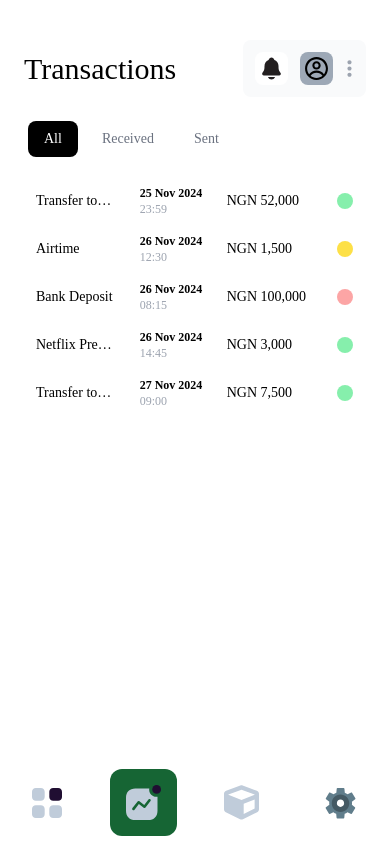
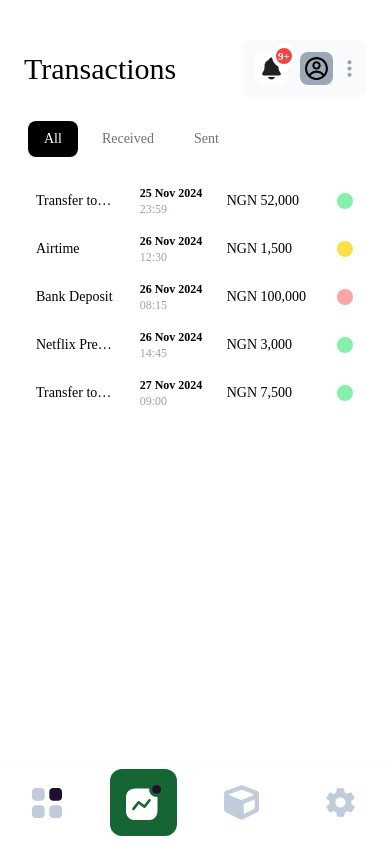
Before and after one commit to AYANO-EMMANUEL/core-banking-app, a React (Vite) app: page /activity in a window 390 px wide. Built offline with nearby package versions, Linux system fonts and the light colour scheme; a web font is replaced by a local one.

Commit message:
Bottom bar colours

```diff
--- a/package.json
+++ b/package.json
@@ -21,7 +21,8 @@
     "react-router-dom": "^6.28.1",
     "tailwind-merge": "^2.5.2",
     "tailwindcss-animate": "^1.0.7",
-    "typescript": "^5.6.2"
+    "typescript": "^5.6.2",
+    "zustand": "^5.0.3"
   },
   "devDependencies": {
     "@eslint/js": "^9.9.0",
--- a/src/components/BottomBar.jsx
+++ b/src/components/BottomBar.jsx
@@ -1,6 +1,7 @@
 /* eslint-disable react/prop-types */
 import { FaCube } from "react-icons/fa";
 import { FcSettings } from "react-icons/fc";
+import { IoMdSettings } from "react-icons/io";
 import { NavLink } from "react-router-dom";
 
 
@@ -16,13 +17,13 @@ const BottomBar = () => {
       >
         <path
           d="M14.0756 0H17.4616C18.8639 0 20.0001 1.14585 20.0001 2.55996V5.97452C20.0001 7.38864 18.8639 8.53449 17.4616 8.53449H14.0756C12.6734 8.53449 11.5371 7.38864 11.5371 5.97452V2.55996C11.5371 1.14585 12.6734 0 14.0756 0Z"
-          fill={color}
+          fill={color}  className="pathNavIcon2"
         />
         <path
           fillRule="evenodd"
           clipRule="evenodd"
           d="M2.53852 0H5.92449C7.32676 0 8.46301 1.14585 8.46301 2.55996V5.97452C8.46301 7.38864 7.32676 8.53449 5.92449 8.53449H2.53852C1.13626 8.53449 0 7.38864 0 5.97452V2.55996C0 1.14585 1.13626 0 2.53852 0ZM2.53852 11.4655H5.92449C7.32676 11.4655 8.46301 12.6114 8.46301 14.0255V17.44C8.46301 18.8532 7.32676 20 5.92449 20H2.53852C1.13626 20 0 18.8532 0 17.44V14.0255C0 12.6114 1.13626 11.4655 2.53852 11.4655ZM17.4615 11.4655H14.0755C12.6732 11.4655 11.537 12.6114 11.537 14.0255V17.44C11.537 18.8532 12.6732 20 14.0755 20H17.4615C18.8637 20 20 18.8532 20 17.44V14.0255C20 12.6114 18.8637 11.4655 17.4615 11.4655Z"
-          fill={colorTwo}
+          fill={colorTwo} className="pathNavIcon1"
         />
       </svg>
     );
@@ -41,34 +42,37 @@ const BottomBar = () => {
           fillRule="evenodd"
           clipRule="evenodd"
           d="M13.2428 2.73756C13.2428 4.95855 15.0459 6.75902 17.2702 6.75902C17.5151 6.75782 17.7594 6.73431 18 6.68878V14.6615C18 18.0156 16.0215 20 12.6624 20H5.34636C1.97851 20 0 18.0156 0 14.6615V7.3561C0 4.00195 1.97851 2 5.34636 2H13.3131C13.2659 2.243 13.2423 2.49001 13.2428 2.73756ZM11.15 12.8966L14.0078 9.20878V9.19122C14.2525 8.86247 14.1901 8.39889 13.8671 8.14634C13.7108 8.02568 13.5122 7.97345 13.3167 8.00159C13.1211 8.02972 12.9453 8.1358 12.8295 8.29561L10.4201 11.3951L7.6766 9.23512C7.51997 9.11309 7.32071 9.05922 7.12381 9.08565C6.92691 9.11208 6.74898 9.2166 6.63019 9.37561L3.67562 13.1863C3.57177 13.3158 3.51586 13.4771 3.51734 13.6429C3.5002 13.9781 3.71187 14.2826 4.03238 14.3838C4.35288 14.485 4.70138 14.3573 4.88031 14.0732L7.35125 10.8771L10.0948 13.0283C10.2508 13.1541 10.4514 13.2111 10.6504 13.1863C10.8494 13.1615 11.0297 13.0569 11.15 12.8966Z"
-          fill={colorTwo}
+          fill={colorTwo} className="pathNavIcon1"
         />
-        <circle cx="17.5" cy="2.5" r="2.5" fill={color} />
+        <circle cx="17.5" cy="2.5" r="2.5" fill={color} className="pathNavIcon2"/>
       </svg>
     );
   };
-
-  const BottomNavLink = ({to, icon}) => {
-    return (<NavLink
-      to={`/${to}`}
-      className={({ isActive }) =>
-        isActive ? " cursor-pointer block pathNavIcon bg-green-primary rounded-xl" : "cursor-pointer block hover:bg-gray-100 rounded-xl"
-       }
-
-    >
-      <div className="flex flex-col items-center align-middle p-4">
-        {icon}
-      </div>
-    </NavLink>)
-  };
+  const ActiveBottomNav = ({ isActive }) => isActive ? " cursor-pointer block pathNavIcon bg-green-primary rounded-xl text-white " : "cursor-pointer block hover:bg-gray-100 rounded-xl";
 
 
   return (
-    <div className="md:hidden sticky bottom-0 left-0 bg-white flex items-center justify-around py-2">
-      <BottomNavLink to={'app'} icon={<DashboardIcon color={"#200E32"} colorTwo={"#C0CCDA"}/>} />
-      <BottomNavLink to={'activity'} icon={<ActivityIcon color={"#200E32"} colorTwo={"#C0CCDA"}/>} />
-      <BottomNavLink to={'products'} icon={<FaCube color={"#C0CCDA"} size={"35"}/>} />
-      <BottomNavLink to={'settings'} icon={<FcSettings color={"#200E32"} colorTwo={"#C0CCDA"} size={"35"}/>} />
+    <div className="md:hidden sticky bottom-0 left-0 bg-white flex items-center justify-around py-2 shadow-md z-[10000000] drop-shadow-lg">
+      <NavLink to={'/app'} className={ActiveBottomNav}>
+        <div className="flex flex-col items-center align-middle p-4">
+          <DashboardIcon color={"#200E32"} colorTwo={"#C0CCDA"}/>
+        </div>
+      </NavLink>
+      <NavLink to={'/activity'} className={ActiveBottomNav}>
+        <div className="flex flex-col items-center align-middle p-4">
+        <ActivityIcon color={"#200E32"} colorTwo={"#C0CCDA"}/>
+        </div>
+      </NavLink>
+      <NavLink to={'/products'} className={ActiveBottomNav}>
+        <div className="flex flex-col items-center align-middle p-4">
+          <FaCube color={"#C0CCDA"} size={"35"}/>
+        </div>
+      </NavLink>
+      <NavLink to={'/settings'} className={ActiveBottomNav}>
+        <div className="flex flex-col items-center align-middle p-4">
+          <IoMdSettings  fill="#C0CCDA" size={"35"}/>
+        </div>
+      </NavLink>
     </div>
   );
 };
--- a/src/components/TopRightMenu.jsx
+++ b/src/components/TopRightMenu.jsx
@@ -26,7 +26,12 @@ const TopRightMenu = ({ styles }) => {
     });
 
     return window.removeEventListener('click', () => {})
+
   }, [showNotifications]);
+
+
+
+  const notifications = 12;
 
   return (
     <div className={`flex justify-end ${styles}`}>
@@ -41,6 +46,9 @@ const TopRightMenu = ({ styles }) => {
               setShowNotifications((prev) => !prev);
             }}
           />
+          <span className="size-6 rounded-full bg-red-500 text-white absolute flex items-center justify-center text-[.7rem] -top-2 -right-2 border-4 border-white font-bold">
+            {notifications > 9 ? '9+': notifications}
+          </span>
           {showNotifications && (
             <div
               className="absolute right-0 top-10 z-[100]"
```
Also changed, not shown: src/store/UserStore.js (added), 1 other file (tests, documents, lock files or other folders).
